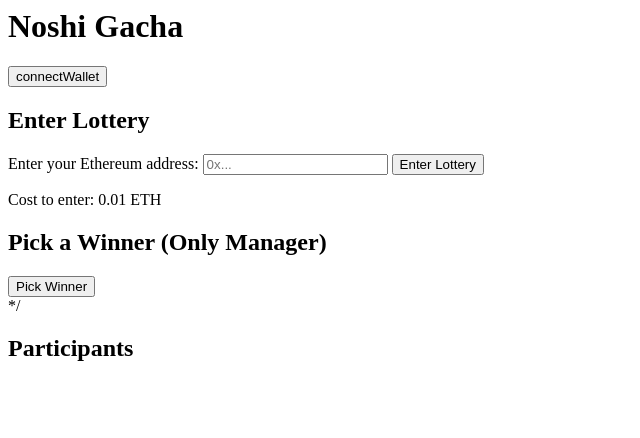
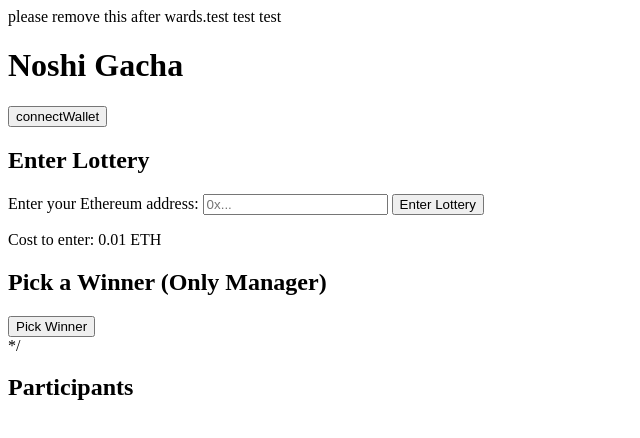
Before and after one commit to hiroki338/noshigachav7.github.io, a plain HTML site: page index.html in a window 1280 px wide. Shown: the whole page, without its empty margins (0-640 px from the left). Drawn offline with Linux system fonts and the light colour scheme; a script that the page names is missing.

Commit message:
update test

```diff
--- a/index.html
+++ b/index.html
@@ -4,6 +4,7 @@
 
 </head>
 <body>
+    <div> please remove this after wards.test test test</div>
 <h1>Noshi Gacha</h1>
 <button id="connect">connectWallet</button>
 <div>
```
